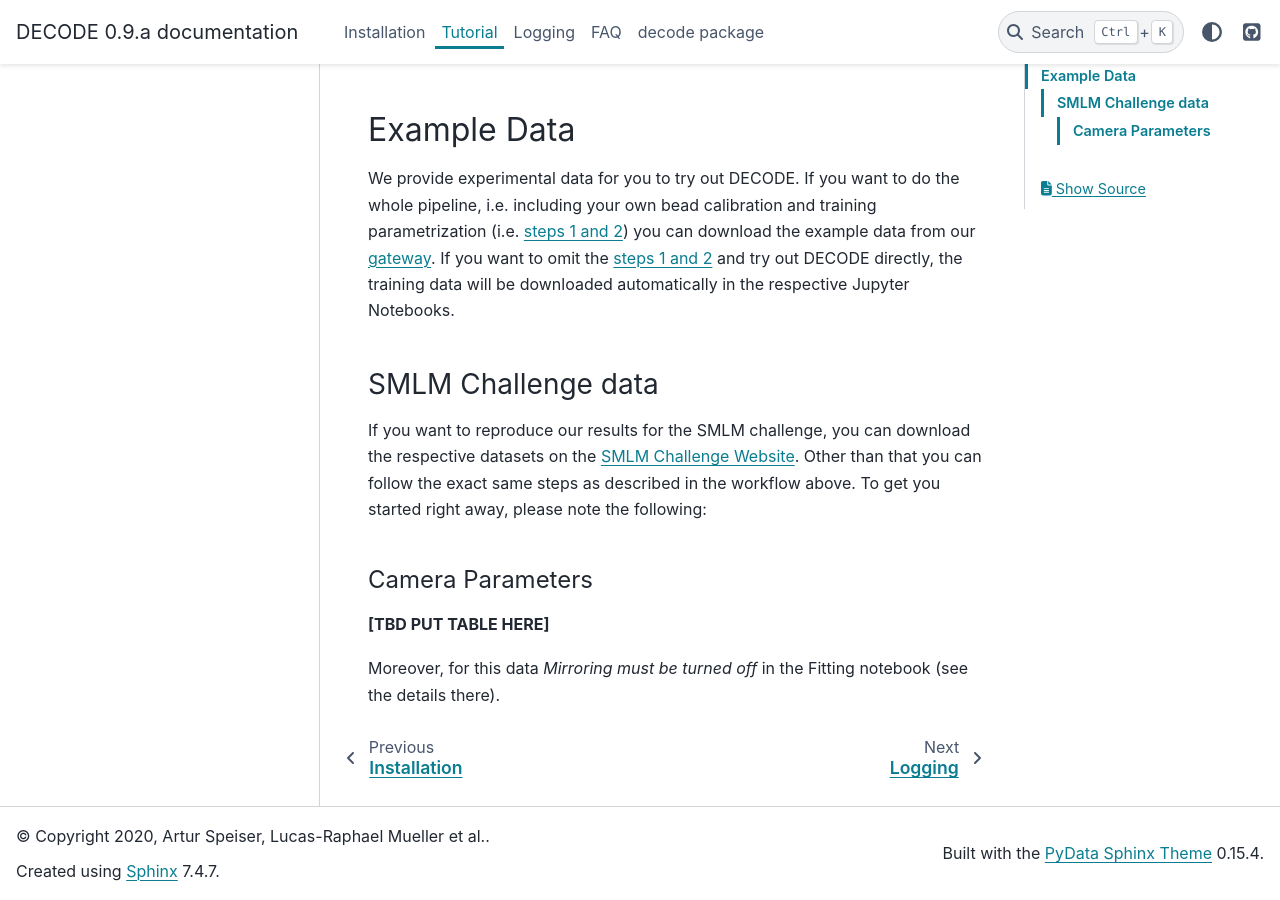
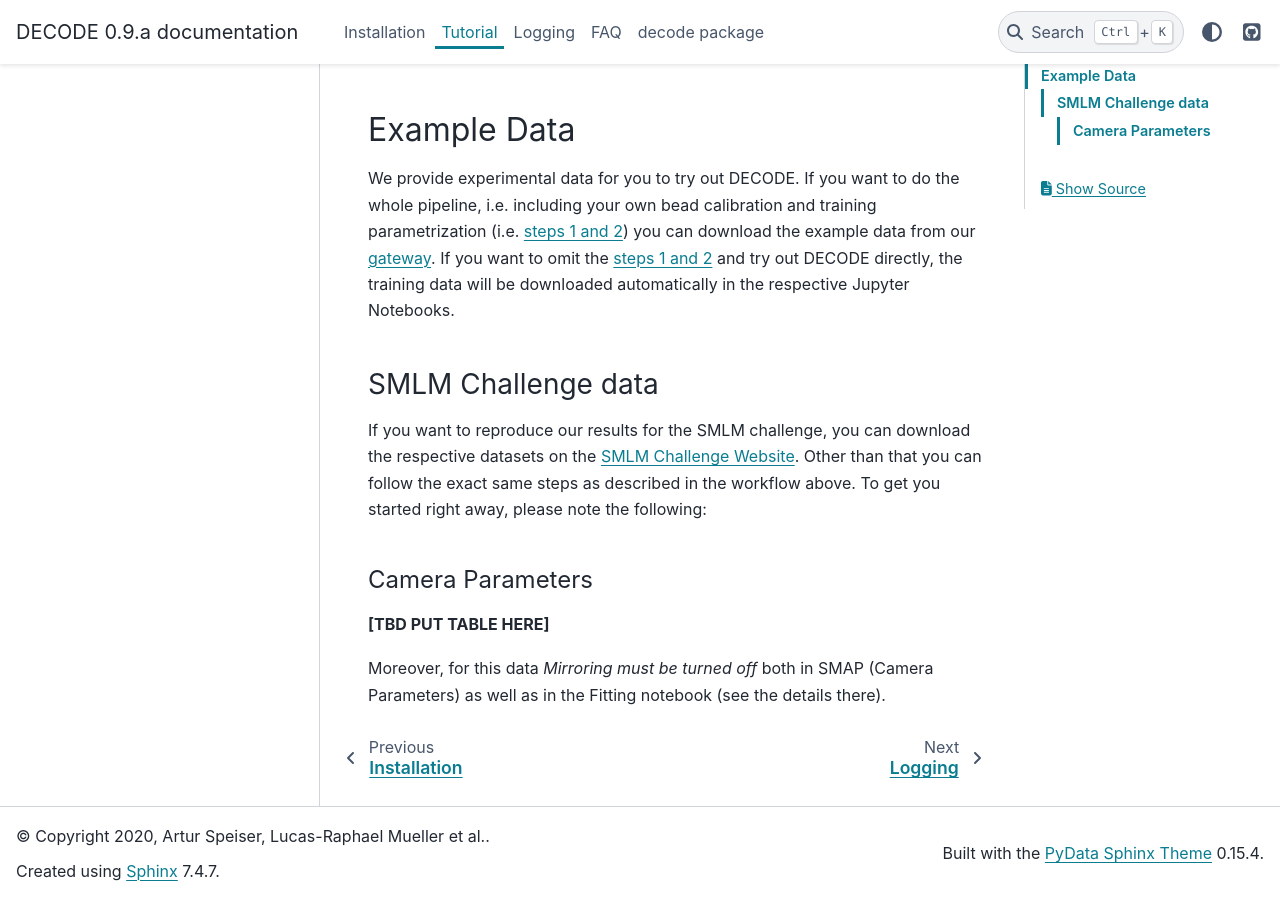
Before and after one commit to TuragaLab/DECODE, a Sphinx documentation site: the page built from docs/source/tutorial.rst, in a window 1280 px wide and 900 px high, scrolled down 2740 px. Built offline with Sphinx 7.4.7 and the PyData theme 0.15.4, drawn with Linux system fonts in a browser that asks for light colours.

Commit message:
Mirror must also be turned off in SMAP

```diff
--- a/docs/source/tutorial.rst
+++ b/docs/source/tutorial.rst
@@ -136,5 +136,5 @@ Camera Parameters
 
 **[TBD PUT TABLE HERE]**
 
-Moreover, for this data *Mirroring must be turned off* in the Fitting notebook (see the details
-there).
+Moreover, for this data *Mirroring must be turned off* both in SMAP (Camera Parameters) as well
+as in the Fitting notebook (see the details there).
```
